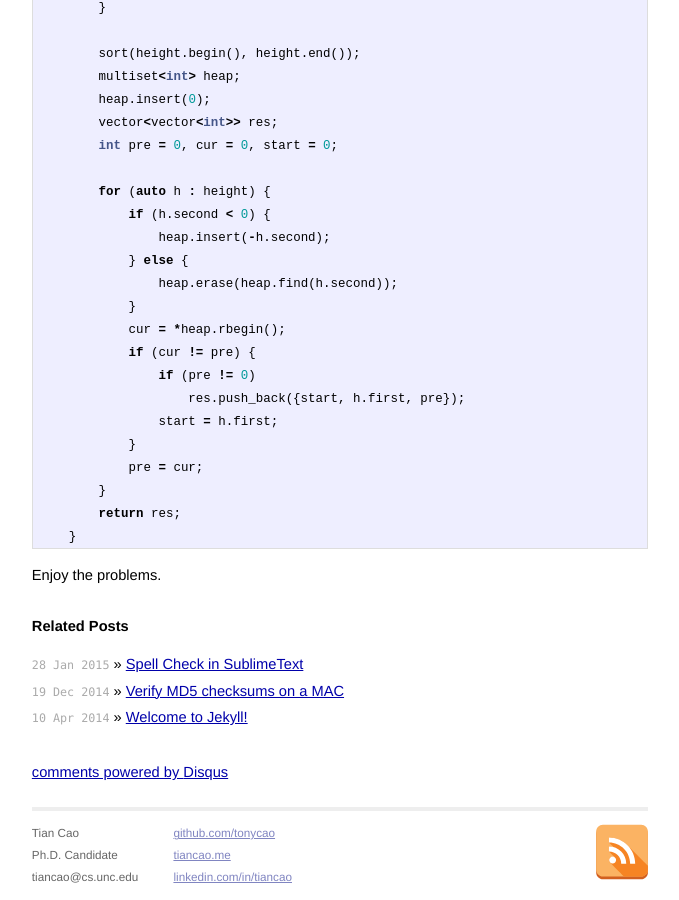
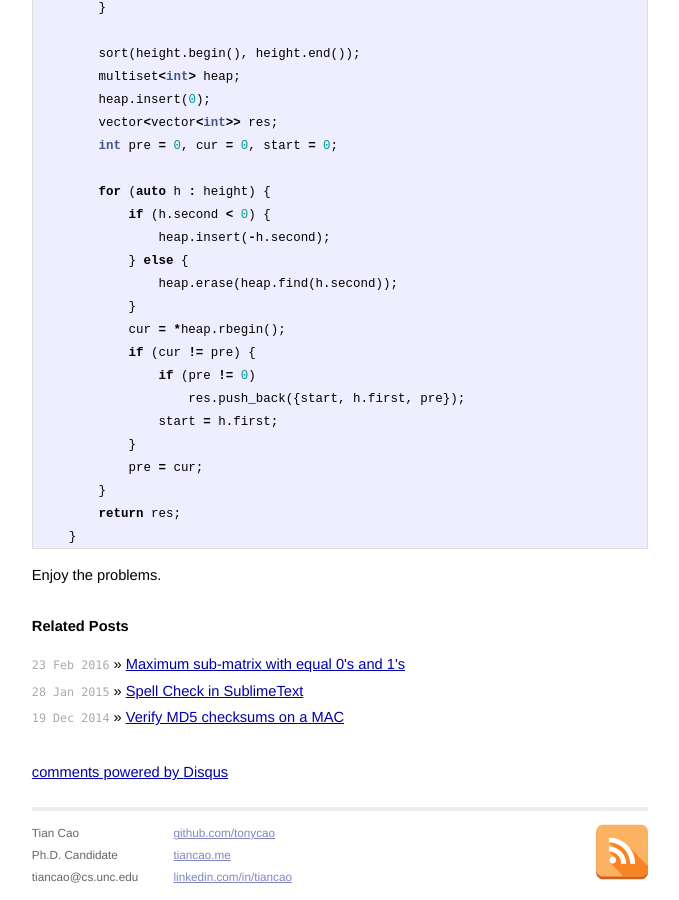
Before and after one commit to tonycao/blog, a Jekyll site: the page built from _posts/2016-02-14-skyline-problem.md, in a window 1280 px wide and 900 px high, scrolled down 2363 px. Shown: the whole window, without its empty margins (300-979 px from the left). Built offline with Jekyll 4.4.1, drawn with Linux system fonts in a browser that asks for light colours; comment, search, counter and statistics services are not loaded; some of the changed lines change nothing that is shown; some of the changed text lies outside the part shown.

Commit message:
new problems

```diff
--- a/_posts/2016-02-14-skyline-problem.md
+++ b/_posts/2016-02-14-skyline-problem.md
@@ -26,7 +26,7 @@
 
 *   sort the start and end points for all the buildings and check each point one by one.
 *   use a heap to store the heights of current buildings, i.e. overlapped buildings.
-*   use pre and cur to store the heights of previous building and current building respectively. if `pre!=cur` output the reuslt.
+*   use pre and cur to store the heights of previous building and current building respectively. if `pre!=cur` output the result.
 
 Code:
 
--- /dev/null
+++ b/_posts/2016-02-23-maximum-submatrix.md
@@ -0,0 +1,115 @@
+---
+layout: post
+title:  "Maximum sub-matrix with equal 0's and 1's"
+date:   2016-02-23 16:10:33
+categories: technical
+tags: interview algorithm
+---
+
+Problem:
+
+Given a matrix, each cell having only `0's` or `1's`,
+find the largest sub-matrix with equal number of `0's` and `1's` in it.
+
+
+Idea:
+
+*   compute cumulated sum for each column.
+*   compute maximum length between two rows and update the result.
+
+Code:
+
+{% highlight c++ %}
+#include <iostream>
+#include <vector>
+#include <map>
+
+using std::vector;
+using std::map;
+using std::cout;
+using std::endl;
+using std::cin;
+
+
+/*
+Given a matrix, each cell having only 0's or 1's,
+find the largest sub-matrix with equal number of 0's and 1's in it.
+*/
+
+// Time O(m^2n), Space O(n)
+class maxSubMatrixwithEqualZerosandOnes {
+
+public:
+	int getSubMatrix(vector<vector<int>> &matrix) {
+		int m = matrix.size();
+		if (m == 0) {
+			return 0;
+		}
+		int n = matrix[0].size();
+
+		int overallMax = 0;
+		for (int i = 0; i < m; ++i) {
+			vector<int> rowSum(n, 0);
+			for (int j = i; j < m; ++j) {
+				for (int k = 0; k < n; ++k) {
+					rowSum[k] += matrix[j][k] == 0 ? -1 : 1;
+				}
+
+				int maxSofar = (j - i + 1) * maxSubarray(rowSum);
+				if (maxSofar > overallMax) {
+					overallMax = maxSofar;
+				}
+			}
+		}
+		return overallMax;
+	}
+
+private:
+	// max subarry sum to 0
+	//
+	int maxSubarray(vector<int> &arr) {
+		vector<int> cumsum(arr.size(), 0);
+		cumsum[0] = arr[0];
+		for (int i = 1; i < arr.size(); ++i ) {
+			cumsum[i] = cumsum[i - 1] + arr[i];
+		}
+
+		map<int, int> umap;
+		int maxsize = 0;
+		for (int i = 0; i < arr.size(); ++i) {
+			if (cumsum[i] == 0) {
+				maxsize = i + 1;
+			}
+
+			if (umap.find(cumsum[i]) == umap.end()) {
+				umap[cumsum[i]] = i;
+			} else {
+				if (maxsize < i - umap[cumsum[i]]) {
+					maxsize = i - umap[cumsum[i]];
+				}
+			}
+		}
+
+		return maxsize;
+	}
+};
+
+int main() {
+	vector<vector<int>> matrix = {
+		{1, 0, 0, 1, 1},
+		{0, 1, 1, 0, 0},
+		{1, 1, 1, 1, 0},
+		{0, 0, 1, 0, 0},
+		{1, 1, 1, 1, 1}
+	};
+
+
+
+	maxSubMatrixwithEqualZerosandOnes sol;
+	cout << sol.getSubMatrix(matrix) << endl;
+
+	matrix = {{1, 0}, {0, 0}};
+	cout << sol.getSubMatrix(matrix) << endl;
+
+}
+{% endhighlight %}
```
